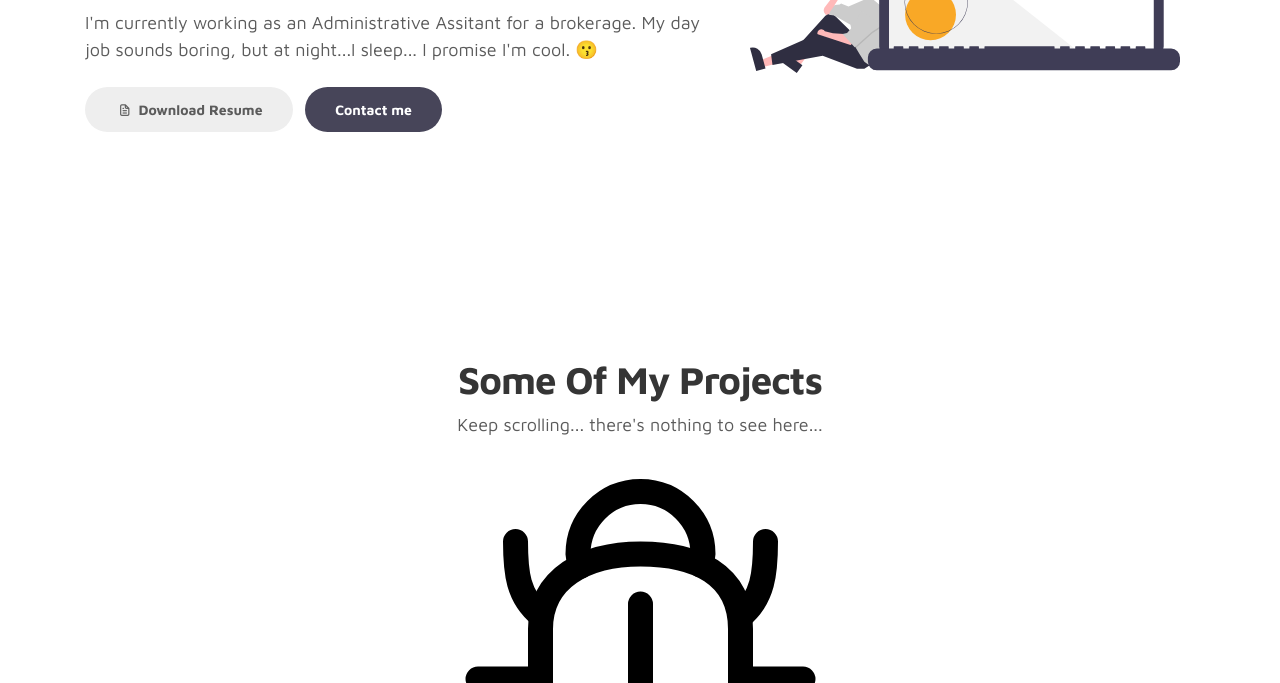
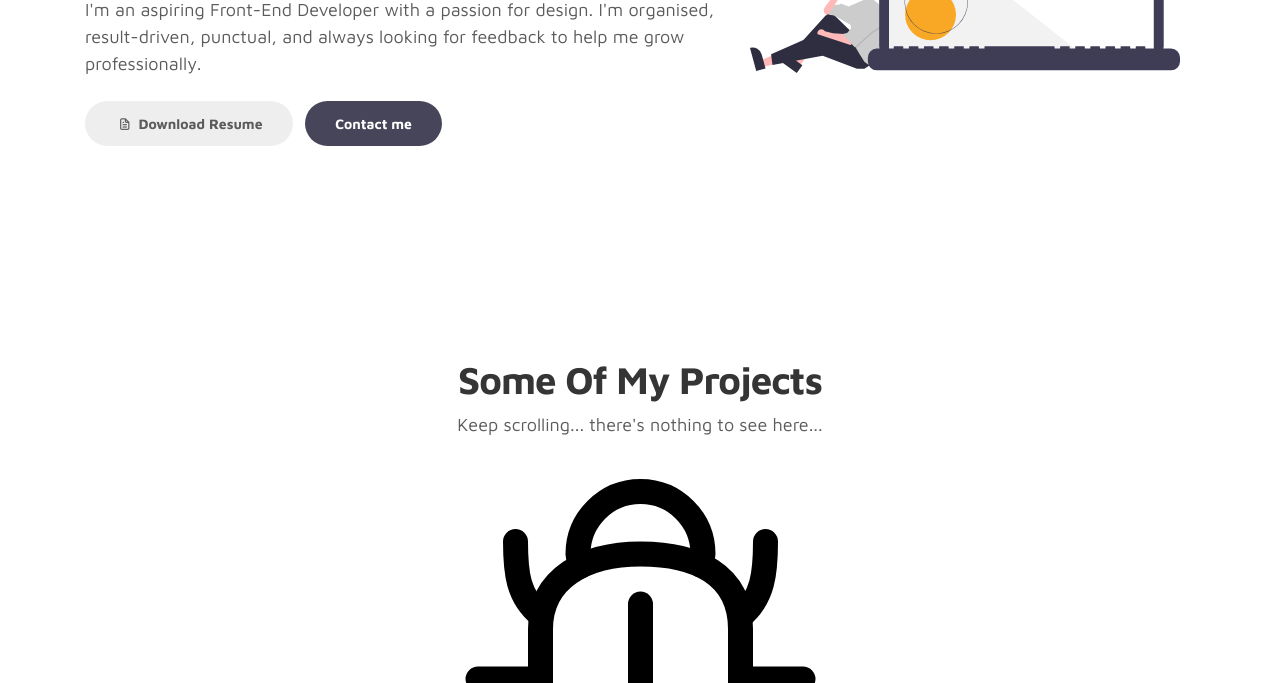
Before and after one commit to HiltonYounie/HiltonYounie.github.io, a plain HTML site: page index.html in a window 1280 px wide. Shown: the part 417-1100 px from the top of the page. Drawn offline with Linux system fonts and the light colour scheme; files whose address does not match are found by name.

Commit message:
Just changed the wording of the "about me".

```diff
--- a/index.html
+++ b/index.html
@@ -67,8 +67,7 @@
                                 </div>
                         </h1>
 
-                        <p>I'm currently working as an Administrative Assitant for a brokerage. My day job sounds boring, but at night...I sleep...
-                          I promise I'm cool. 😗</p>
+                        <p>I'm an aspiring Front-End Developer with a passion for design. I'm organised, result-driven, punctual, and always looking for feedback to help me grow professionally.</p>
 
                         <div class="custom-btn-group mt-4">
                           <a href="../CV Hilton Younie.pdf" class="btn mr-lg-2 custom-btn"><i class='uil uil-file-alt'></i> Download Resume</a>
```
